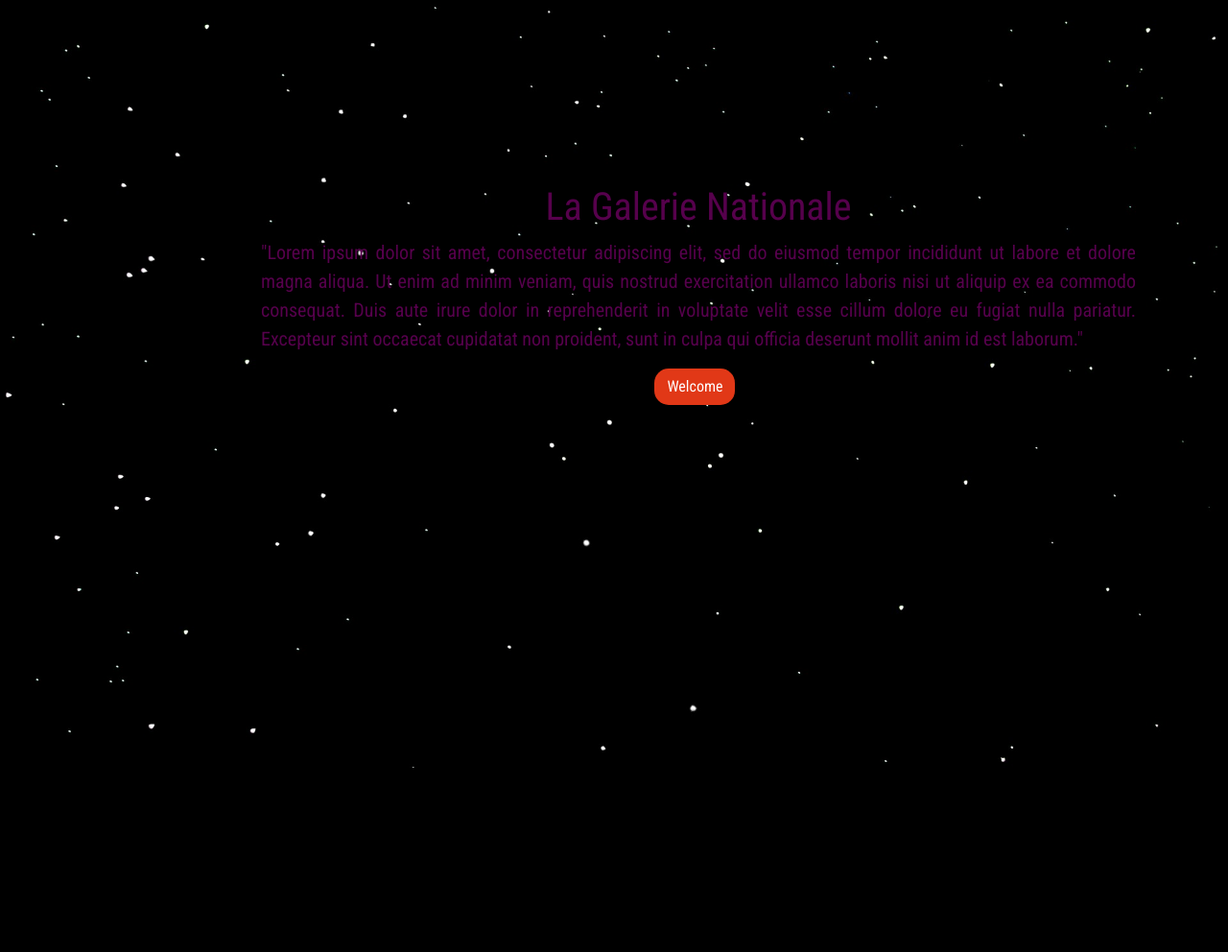
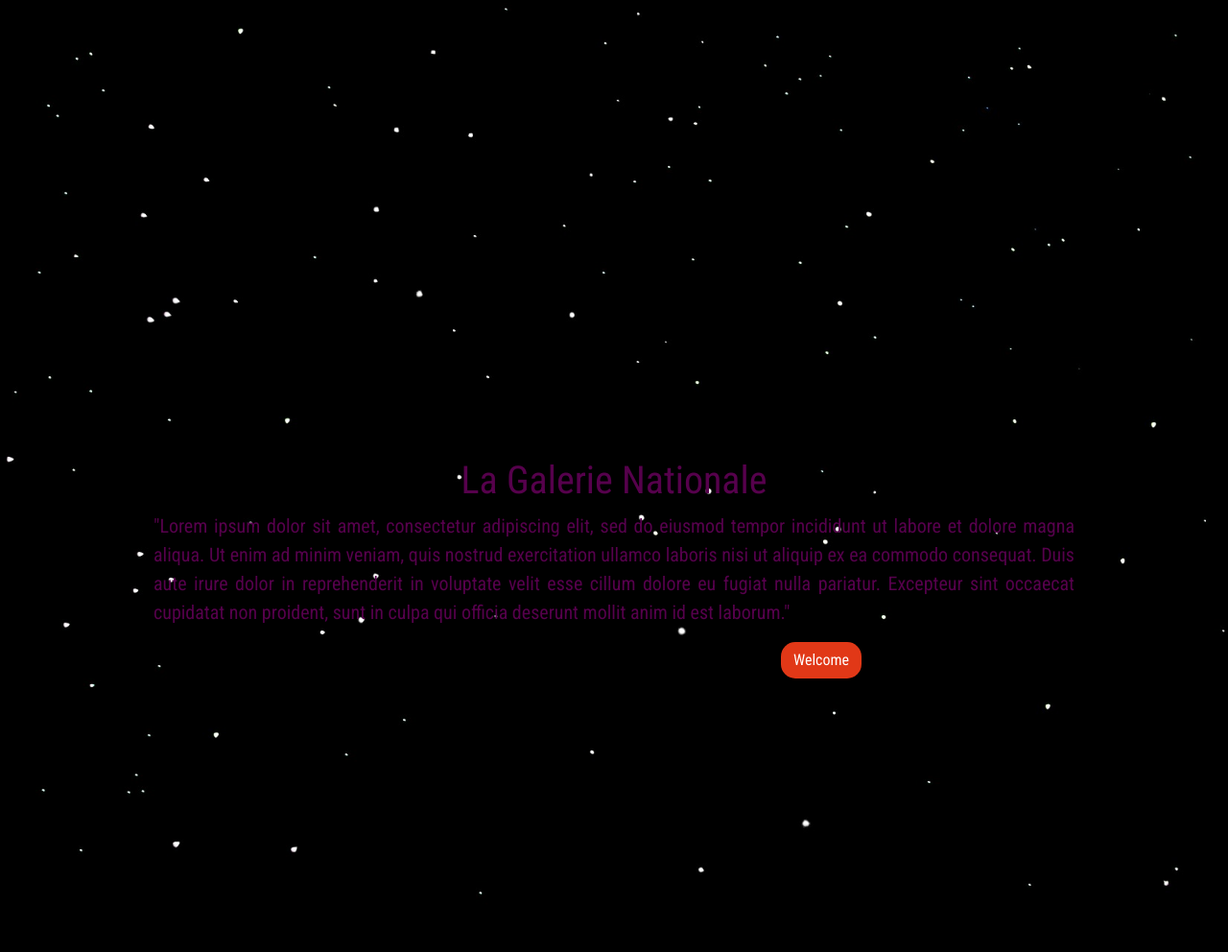
Before and after one commit to catherinekimani/my-gallery, a Django app: page / in a window 1280 px wide. Shown: the whole page at 96% size. Before the commit the page ends 800 px from the top, so only its background shows below. Run offline with Django 4.2, Linux system fonts and the light colour scheme; parts of the project's set-up code (start-up, migrations or seed data) failed here and were passed over; some libraries are stand-ins or nearby versions; some web fonts are replaced.

Commit message:
Add slight templates changes

```diff
--- a/pictures/templates/base.html
+++ b/pictures/templates/base.html
@@ -11,6 +11,8 @@
     {% block styles %}
     {% bootstrap_css %}
     <link rel="stylesheet" href="{% static 'css/style.css' %}">
+    <link rel="stylesheet" href="{% static 'css/index.css' %}">
+
     <link rel="stylesheet" type="text/css" href="{% static  'fontawesome/css/all.min.css' %}" />
     {% endblock %}
 </head>
--- a/pictures/templates/images.html
+++ b/pictures/templates/images.html
@@ -17,7 +17,7 @@
             </div>
             <div class="modal-body">
                 <p>Category: {{images.category}}</p>
-                <p>Description: {{images.image_description}}</p>
+                <p>Description: {{images.image_description|safe}}</p>
                 <p>Location: {{images.location}}</p>
                 <p>Date: {{images.date_posted}}</p>
 
@@ -25,6 +25,7 @@
             </div>
             <div class="modal-footer">
                 <input type="text" id="image_link" value="{{images.image.url}}" class="btn btn-outline-primary form-control">
+                <button onclick="myFunction()">Copy text</button>
                 <button type="button" class="btn btn-primary" data-bs-dismiss="modal">Close</button>
             </div>
         </div>
--- a/pictures/templates/index.html
+++ b/pictures/templates/index.html
@@ -1,6 +1,7 @@
 {% extends 'base.html' %}
 {% block content %}
-<div class="header w-75 float-end me-5 pe-5">
+<div class="home">
+<div class="header d-flex justify-content-center align-items-center flex-column min-vh-100 mx-auto w-75">
 <h1 class="text-center">La Galerie Nationale</h1>
 <p>"Lorem ipsum dolor sit amet, consectetur adipiscing elit, sed do eiusmod tempor incididunt ut labore et dolore magna
     aliqua. Ut enim ad minim veniam, quis nostrud exercitation ullamco laboris nisi ut aliquip ex ea commodo consequat.
@@ -9,4 +10,5 @@
     occaecat cupidatat non proident, sunt in culpa qui officia deserunt mollit anim id est laborum."</p>
     <a href="/images" class="btn">Welcome</a>
     </div>
+    </div>
 {% endblock %}
--- /dev/null
+++ b/pictures/templates/location.html
@@ -0,0 +1,6 @@
+{% extends 'base.html' %}
+{% block content %}
+{% for image in images %}
+<img src="{{images.image.url}}" alt="" class="img-responsive" height="90vh">
+{% endfor %}
+{% endblock%}
```
